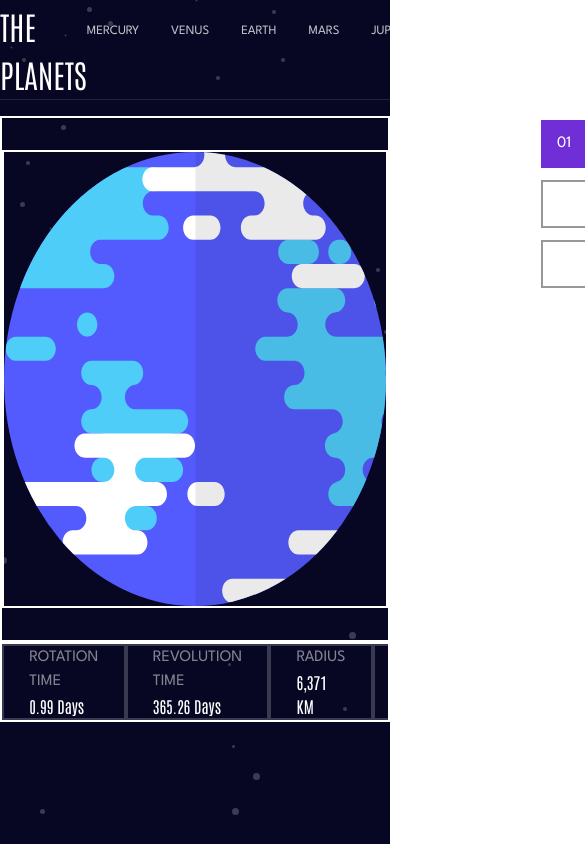
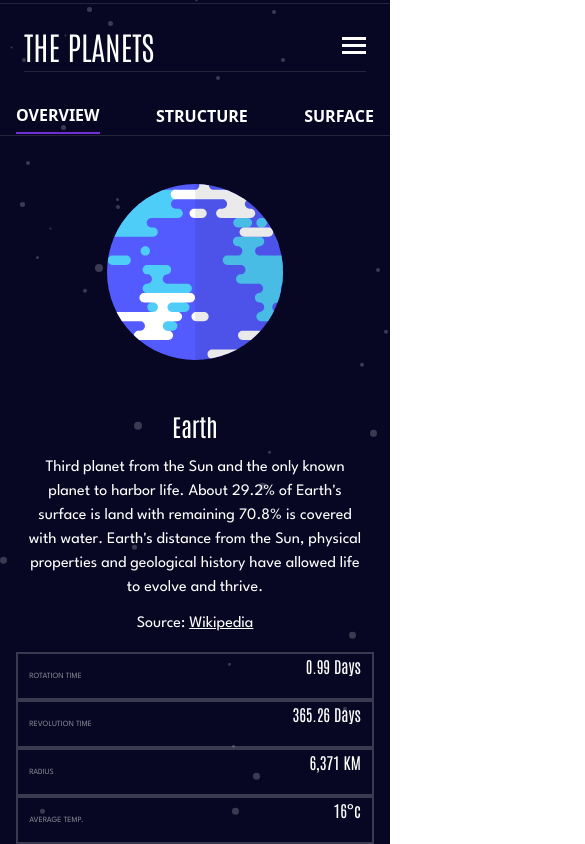
Before and after one commit to Sye-5pace/Planets-fact-site, a React (Vite) app: page /planet/Earth in a window 390 px wide. Shown: the top 844 px of the page, 585 px wide, since content can reach past the window. Built offline with nearby package versions, Linux system fonts and the light colour scheme.

Commit message:
Responsiveness for mobile screen created with defects in modal

```diff
--- a/src/Components/PlanetFact.tsx
+++ b/src/Components/PlanetFact.tsx
@@ -11,8 +11,8 @@ const PlanetFact: React.FC<PlanetsProps> = ({ data }) => {
 
     const GeologyImage: React.FC = () => (
         <div className='flex flex-col mt-[1rem]'>
-            <img className='h-[25rem]' src={selectedPlanet?.images.planet} alt="Planet" />
-            <img className='relative bottom-[6rem] w-[8rem] self-center' src={selectedPlanet?.images.geology} alt="geology" />
+            <img className='h-[25rem] mobile:h-[11rem]' src={selectedPlanet?.images.planet} alt="Planet" />
+            <img className='relative bottom-[6rem] w-[8rem] self-center mobile:w-[5rem] mobile:bottom-[4rem]' src={selectedPlanet?.images.geology} alt="geology" />
         </div>
     );
 
@@ -20,6 +20,11 @@ const PlanetFact: React.FC<PlanetsProps> = ({ data }) => {
         { key: 'overview', label: 'OVERVIEW' },
         { key: 'structure', label: 'INTERNAL STRUCTURE' },
         { key: 'geology', label: 'SURFACE GEOLOGY' },
+    ];
+    const mobileTab = [
+        { key: 'overview', label: 'OVERVIEW' },
+        { key: 'structure', label: 'STRUCTURE' },
+        { key: 'geology', label: 'SURFACE' },
     ];
 
     const contentMap: Record<string,string | undefined> = {
@@ -45,23 +50,47 @@ const PlanetFact: React.FC<PlanetsProps> = ({ data }) => {
         royalblue: 'bg-royalblue'
     };
 
+    const colorMobile: ColorClassMap = {
+        pelorous: 'border-pelorous',
+        tuliptree: 'border-tuliptree',
+        purpleheart: 'border-purpleheart',
+        valenciadeep: 'border-vlenciadeep',
+        valencialight: 'border-valencialight',
+        piper: 'border-piper',
+        java: 'border-java',
+        royalblue: 'border-royalblue'
+    };
+
     return (
-        <div className='flex flex-col tablet:gap-y-6 laptop:gap-y-[1.3rem] children:border-2'>
-            <div className='flex tablet:flex-col laptop:flex-row tablet:items-center tablet:mx-auto laptop:justify-center laptop:gap-[16.25rem] text-white children:border-2'>
+        <div className='flex mobile:flex-col mobile:gap-y-4 tablet:gap-y-6 laptop:flex-row laptop:gap-y-[1.3rem]'>
+            <div className='flex mobile:flex-col mobile:gap-y-4 mobile:items-center tablet:flex-col laptop:flex-row tablet:items-center tablet:mx-auto laptop:justify-center laptop:gap-[16.25rem] text-white'>
+                <div className=' w-full h-[3rem] border-b py-[0.1rem] border-dustygray border-opacity-20 mobile:children:h-full mobile:children:pt-2 mobile:flex mobile:justify-between mobile:items-center mobile:px-4 tablet:hidden laptop:hidden'>
+                    {mobileTab.map((tab) => (
+                        <div
+                            key={tab.key}
+                            onClick={() => setSelectedTab(tab.key)}
+                            className={`flex flex-row items-center gap-10 ${
+                                selectedTab === tab.key ? `${colorMobile[selectedPlanet?.color || '']} border-b-2` : 'border-none hover:bg-alto'
+                            }`}
+                        >
+                            <h3 className='font-bold'>{tab.label}</h3>
+                        </div>
+                    ))}
+                </div>
                 {selectedTab === 'geology' ? (
                     <GeologyImage />
                 ) : (
-                    <img src={imgSourceMap[selectedTab]} alt="planet" className='w-[28.625rem] h-[28.625rem] my-[2rem]' />
+                    <img src={imgSourceMap[selectedTab]} alt="planet" className='w-[28.625rem] h-[28.625rem] my-[2rem] mobile:w-[11rem] mobile:h-[11rem]' />
                 )}
-                <div className='font-spartan tablet:flex-row tablet:items-center tablet:gap-[5.5625rem] laptop:w-[21.875rem] flex laptop:flex-col  laptop:gap-y-4'>
-                    <div className='tablet:w-[21.1875rem] tablet:gap-y-3 tablet:flex tablet:flex-col'>
-                        <h1 className='text-[5rem] font-antonio'>{selectedPlanet?.name}</h1>
+                <div className='font-spartan mobile:flex-col tablet:flex-row tablet:items-center tablet:gap-[3.5625rem] laptop:w-[21.875rem] flex laptop:flex-col  laptop:gap-y-4'>
+                    <div className='mobile:flex-col mobile:items-center mobile:mx-[1.5rem] mobile:gap-y-3 mobile:text-center tablet:w-[21.1875rem]  tablet:gap-y-3 flex tablet:flex-col'>
+                        <h1 className='text-[5rem] font-antonio mobile:text-[1.5rem]'>{selectedPlanet?.name}</h1>
                         <p>{contentMap[selectedTab]}</p>
                         <p>
                             Source: <a href={selectedPlanet?.overview.source} className='underline'>Wikipedia</a>
                         </p>
                     </div>
-                    <div className='flex flex-col children:py-1 gap-y-3  children:px-4 children:cursor-pointer children:h-[3rem]'>
+                    <div className='mobile:hidden flex flex-col children:py-1 gap-y-3  children:px-4 children:cursor-pointer children:h-[3rem]'>
                         {tabOptions.map((tab, index) => (
                             <div
                                 key={tab.key}
--- a/src/Components/PlanetMetadata.tsx
+++ b/src/Components/PlanetMetadata.tsx
@@ -5,21 +5,21 @@ import type { PlanetMetadataProps } from '../Interface';
 const PlanetMetadata: React.FC<PlanetMetadataProps> = ({ selectedPlanet}) => {
 
     return (
-        <div className='flex flex-row  justify-between children:border-2 children:border-white tablet:children:w-[10.25rem] tablet:children:h-[5.5625rem] laptop:px-[10.3125rem] laptop:children:h-[8rem] laptop:children:w-[15.9375rem] font-spartan text-white children:flex children:flex-col children:border-opacity-20'>
-            <div className='flex flex-col px-[1.575rem] justify-center'>
-                <p className='opacity-50 tablet:text-[0.5rem]'>ROTATION TIME</p>
+        <div className='flex mobile:flex-col mobile:children:mx-4 mobile:children:px-[0.7rem] children:px-[1.575rem] laptop:flex-row laptop:justify-between children:border-2 children:border-white tablet:children:w-[10.25rem] tablet:children:h-[5.5625rem] laptop:px-[10.3125rem] laptop:children:h-[8rem] laptop:children:w-[15.9375rem] font-spartan text-white children:flex children:flex-col children:border-opacity-20'>
+            <div className='flex mobile:flex-row mobile:justify-between laptop:flex-col laptop:justify-center'>
+                <p className='opacity-50 py-4 text-[0.5rem]'>ROTATION TIME</p>
                 <h1 className='tablet:text-[1.5rem]  laptop:text-[2.5rem] font-antonio'>{selectedPlanet?.rotation}</h1>
             </div>
-            <div className='flex flex-col px-[1.575rem] justify-center'>
-                <p className='opacity-50 tablet:text-[0.5rem]'>REVOLUTION TIME</p>
+            <div className='flex mobile:flex-row mobile:justify-between laptop:flex-col laptop:justify-center'>
+                <p className='opacity-50 py-4 text-[0.5rem]'>REVOLUTION TIME</p>
                 <h1 className='tablet:text-[1.5rem] laptop:text-[2.5rem] font-antonio'>{selectedPlanet?.revolution}</h1>
             </div>
-            <div className='flex flex-col px-[1.575rem] justify-center'>
-                <p className='opacity-50 tablet:text-[0.5rem]'>RADIUS</p>
+            <div className='flex mobile:flex-row mobile:justify-between laptop:flex-col laptop:justify-center'>
+                <p className='opacity-50 py-4 text-[0.5rem]'>RADIUS</p>
                 <h1 className='tablet:text-[1.5rem] laptop:text-[2.5rem] font-antonio'>{selectedPlanet?.radius}</h1>
             </div>
-            <div className='flex flex-col px-[1.575rem] justify-center'>
-                <p className='opacity-50 tablet:text-[0.5rem]'>AVERAGE TEMP.</p>
+            <div className='flex mobile:flex-row mobile:justify-between laptop:flex-col laptop:justify-center'>
+                <p className='opacity-50 py-4 text-[0.5rem]'>AVERAGE TEMP.</p>
                 <h1 className='tablet:text-[1.5rem] laptop:text-[2.5rem] font-antonio'>{selectedPlanet?.temperature}</h1>
             </div>
         </div>
--- a/src/Components/PlanetsRoute.tsx
+++ b/src/Components/PlanetsRoute.tsx
@@ -1,6 +1,7 @@
-import React,{useState} from 'react'
+import React from 'react'
 import type { PlanetsProps,ColorClassMap } from '../Interface';
-import { Link } from 'react-router-dom'
+import { Link } from 'react-router-dom';
+import MenuIcon from '../../public/assets/icon-hamburger.svg'
 
 const PlanetsRoute: React.FC<PlanetsProps> = ({data}) => {
 
@@ -18,6 +19,7 @@ const PlanetsRoute: React.FC<PlanetsProps> = ({data}) => {
     return (
         <div className='flex flex-col gap-y-4 '>
             <header className='flex tablet:flex-col tablet:items-center tablet:mx-auto tablet:py-2 tablet:children:border-2 laptop:flex-row  laptop:items-center laptop:justify-between h-full laptop:px-8 border-b py-[0.1rem] border-dustygray border-opacity-20'>
+                <div className='flex mobile:hidden tablet:flex-col tablet:items-center tablet:mx-auto tablet:py-2 laptop:flex-row laptop:items-center laptop:justify-between'>
                     <h1 className='font-antonio text-[2rem] font-light text-white'>THE PLANETS</h1>
                     <div className='children:h-[4rem] flex flex-row gap-8 font-normal font-spartan text-[0.8rem] text-opacity-75 text-white children:cursor-pointer self-start '>
                         {data.map(planet => (
@@ -28,7 +30,12 @@ const PlanetsRoute: React.FC<PlanetsProps> = ({data}) => {
                             </Link>
                         ))}
                     </div>
+                </div>
             </header>
+            <div className='border-b py-[0.1rem] border-dustygray border-opacity-20 mobile:flex mobile:flex-row mobile:mx-[1.5rem] mobile:justify-between mobile:items-center tablet:hidden laptop:hidden'>
+                <h1 className='font-antonio text-[2rem] font-light text-white'>THE PLANETS</h1>
+                <img src={MenuIcon} className='w-[1.5rem] h-[1.063rem]'/>
+             </div>
         </div>
     );
 }
```
Lines whose indentation alone changed are shown as unchanged.
